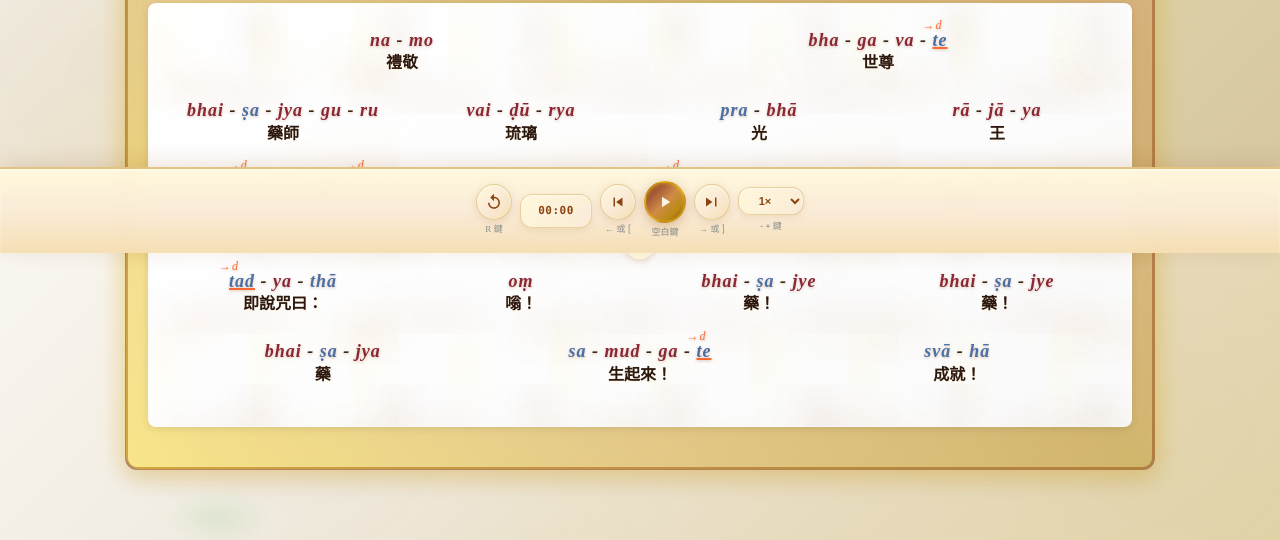
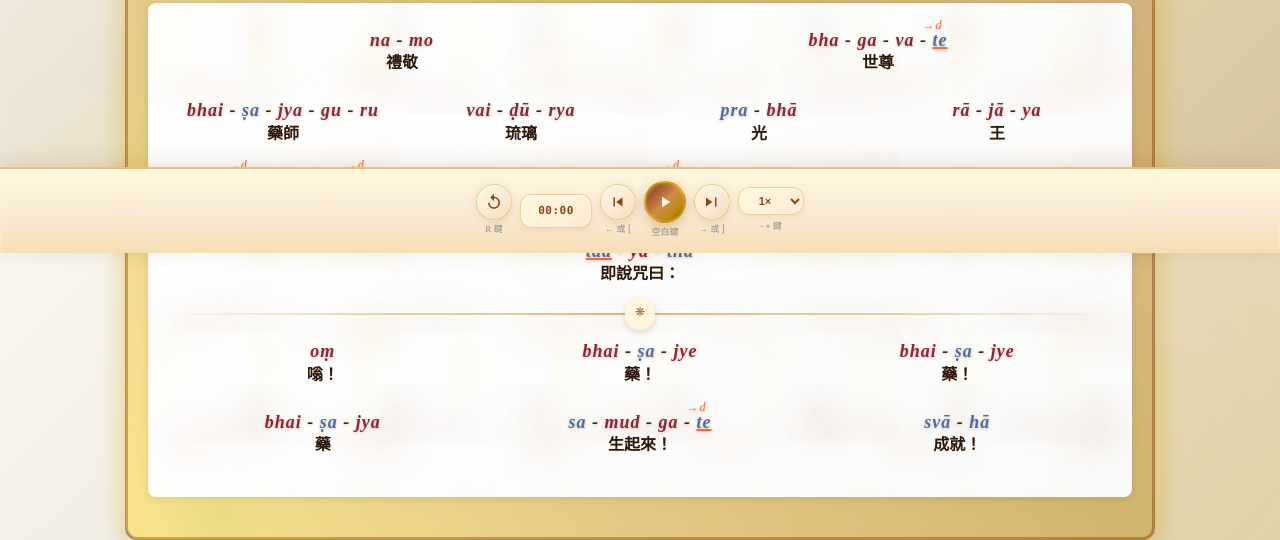
Before and after one commit to ji4/Medicine-Buddha-Mantra, a plain HTML site: page index.html in a window 1280 px wide. Shown: the part 547-1087 px from the top of the page. Drawn offline with Linux system fonts and the light colour scheme.

Commit message:
Reposition mantra of tad - ya - thā

```diff
--- a/index.html
+++ b/index.html
@@ -901,15 +901,20 @@
                             <div class="romanization"><span class="voiceless">sam</span> - <span class="voiced">yak</span> - <span class="voiceless">saṃ</span> - <span class="voiced">bu</span> - <span class="voiced">ddhā</span> - <span class="voiced">ya</span></div>
                             <div class="chinese">正等覺</div>
                         </div>
+
+
+
+                    </div>
+                    <div class="mantra-section">
+                        <div class="word-group">
+                            <div class="romanization"><span class="voiced-pronunciation">tad</span> - <span class="voiced">ya</span> - <span class="voiceless">thā</span></div>
+                            <div class="chinese">即說咒曰：</div>
+                        </div>
                     </div>
 
                     <div class="separator"></div>
 
                     <div class="mantra-section">
-                        <div class="word-group">
-                            <div class="romanization"><span class="voiced-pronunciation">tad</span> - <span class="voiced">ya</span> - <span class="voiceless">thā</span></div>
-                            <div class="chinese">即說咒曰：</div>
-                        </div>
 
                         <div class="word-group">
                             <div class="romanization"><span class="voiced">oṃ</span></div>
```
